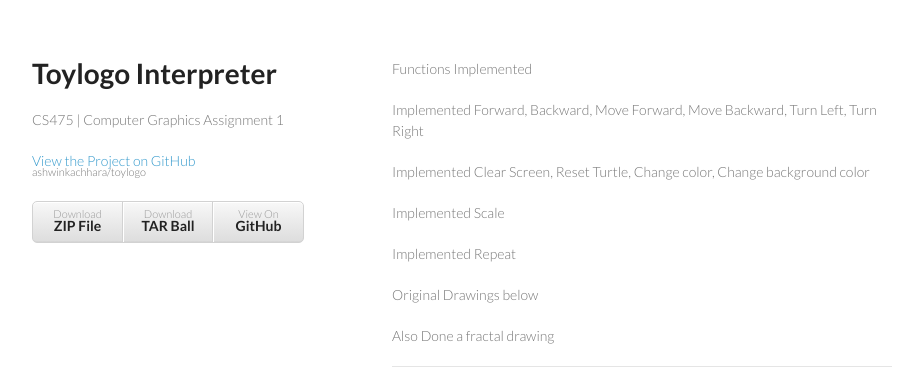
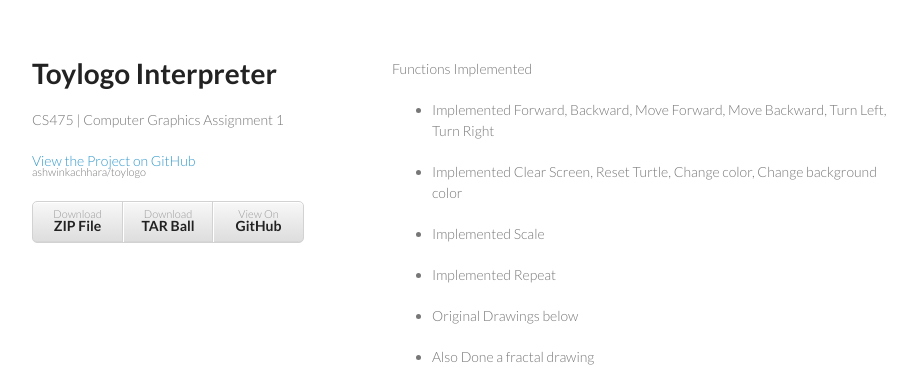
Before and after one commit to ashwinkachhara/toylogo, a plain HTML site: page index.html in a window 1280 px wide. Shown: the top 384 px of the page, without its empty margins (178-1101 px from the left). Drawn offline with Linux system fonts and the light colour scheme; grey boxes are pictures that could not be loaded.

```diff
--- a/index.html
+++ b/index.html
@@ -30,17 +30,14 @@
       <section>
         <p>Functions Implemented</p>
 
-<p>Implemented Forward, Backward, Move Forward, Move Backward, Turn Left, Turn Right</p>
-
-<p>Implemented Clear Screen, Reset Turtle, Change color, Change background color</p>
-
-<p>Implemented Scale </p>
-
-<p>Implemented Repeat</p>
-
-<p>Original Drawings below </p>
-
-<p>Also Done a fractal drawing </p>
+<ul>
+<li><p>Implemented Forward, Backward, Move Forward, Move Backward, Turn Left, Turn Right</p></li>
+<li><p>Implemented Clear Screen, Reset Turtle, Change color, Change background color</p></li>
+<li><p>Implemented Scale </p></li>
+<li><p>Implemented Repeat</p></li>
+<li><p>Original Drawings below </p></li>
+<li><p>Also Done a fractal drawing </p></li>
+</ul>
 
 <hr>
 
@@ -63,9 +60,10 @@
 
 <p>Authors:</p>
 
-<p>Ashwin Kachhara | 10D070048</p>
-
-<p>Sumeet Fefar | 10D070001</p>
+<ul>
+<li><p><a href="https://github.com/ashwinkachhara">Ashwin Kachhara | 10D070048</a></p></li>
+<li><p><a href="https://github.com/sumeetfefar">Sumeet Fefar | 10D070001</a></p></li>
+</ul>
       </section>
       <footer>
         <p>This project is maintained by <a href="https://github.com/ashwinkachhara">ashwinkachhara</a></p>
--- a/params.json
+++ b/params.json
@@ -1 +1 @@
-{"name":"Toylogo Interpreter","tagline":"CS475 | Computer Graphics Assignment 1","body":"Functions Implemented\r\n\r\nImplemented Forward, Backward, Move Forward, Move Backward, Turn Left, Turn Right\r\n\r\nImplemented Clear Screen, Reset Turtle, Change color, Change background color\r\n\r\nImplemented Scale \r\n\r\nImplemented Repeat\r\n \r\nOriginal Drawings below \r\n\r\nAlso Done a fractal drawing \r\n\r\n\r\n***\r\n\r\n\r\n![original drawing | src: stars.toylogo](http://home.iitb.ac.in/~ashwin.kachhara/fig/stars.png)\r\noriginal drawing | src: stars.toylogo\r\n\r\n![original drawing | src: circles.toylogo](http://home.iitb.ac.in/~ashwin.kachhara/fig/circles.png)\r\noriginal drawing | src: circles.toylogo\r\n\r\n![original drawing | src: z.toylogo](http://home.iitb.ac.in/~ashwin.kachhara/fig/z.png)\r\noriginal drawing | src: z.toylogo\r\n\r\n![original drawing | src: house.toylogo](http://home.iitb.ac.in/~ashwin.kachhara/fig/house.png)\r\noriginal drawing | src: house.toylogo\r\n\r\n![Dragon Curve Fractal](http://home.iitb.ac.in/~ashwin.kachhara/fig/dragon_fractal.png)\r\nDragon Curve Fractal\r\n\r\n***\r\n\r\nAuthors:\r\n\r\nAshwin Kachhara | 10D070048\r\n\r\nSumeet Fefar | 10D070001","google":"","note":"Don't delete this file! It's used internally to help with page regeneration."}
+{"name":"Toylogo Interpreter","tagline":"CS475 | Computer Graphics Assignment 1","body":"Functions Implemented\r\n\r\n* Implemented Forward, Backward, Move Forward, Move Backward, Turn Left, Turn Right\r\n\r\n* Implemented Clear Screen, Reset Turtle, Change color, Change background color\r\n\r\n* Implemented Scale \r\n\r\n* Implemented Repeat\r\n\r\n* Original Drawings below \r\n\r\n* Also Done a fractal drawing \r\n\r\n\r\n***\r\n\r\n\r\n![original drawing | src: stars.toylogo](http://home.iitb.ac.in/~ashwin.kachhara/fig/stars.png)\r\noriginal drawing | src: stars.toylogo\r\n\r\n![original drawing | src: circles.toylogo](http://home.iitb.ac.in/~ashwin.kachhara/fig/circles.png)\r\noriginal drawing | src: circles.toylogo\r\n\r\n![original drawing | src: z.toylogo](http://home.iitb.ac.in/~ashwin.kachhara/fig/z.png)\r\noriginal drawing | src: z.toylogo\r\n\r\n![original drawing | src: house.toylogo](http://home.iitb.ac.in/~ashwin.kachhara/fig/house.png)\r\noriginal drawing | src: house.toylogo\r\n\r\n![Dragon Curve Fractal](http://home.iitb.ac.in/~ashwin.kachhara/fig/dragon_fractal.png)\r\nDragon Curve Fractal\r\n\r\n***\r\n\r\nAuthors:\r\n\r\n* [Ashwin Kachhara | 10D070048](https://github.com/ashwinkachhara)\r\n\r\n* [Sumeet Fefar | 10D070001](https://github.com/sumeetfefar)","google":"","note":"Don't delete this file! It's used internally to help with page regeneration."}
```
